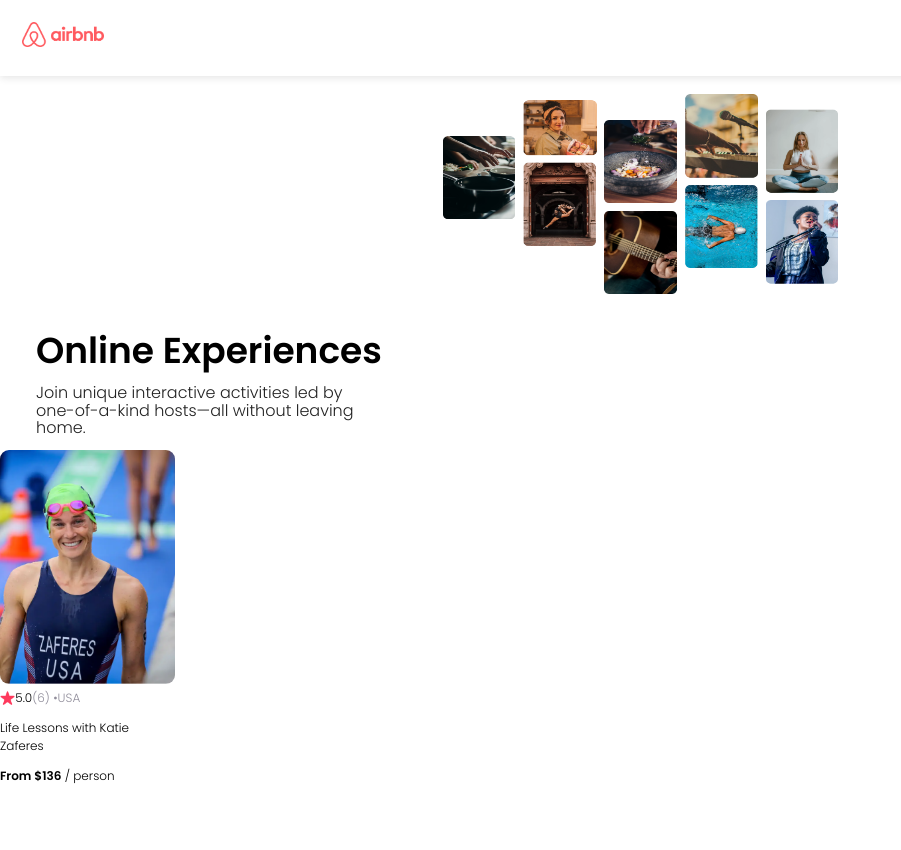
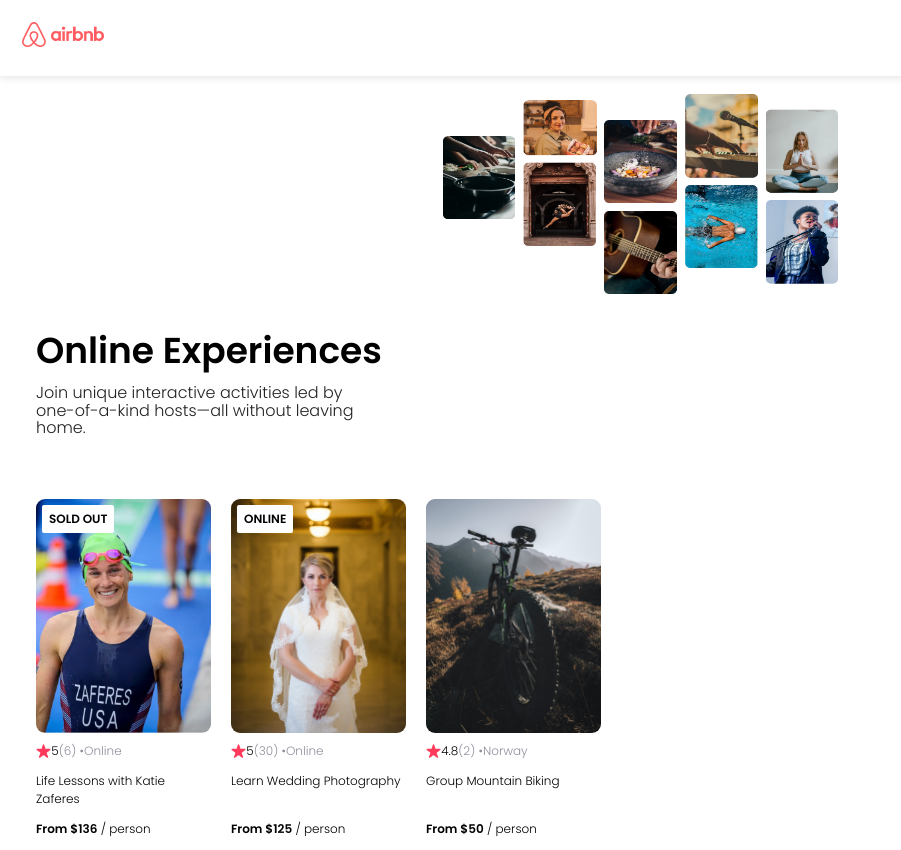
Before and after one commit to OmarAlexDev/netlify-react, a React (Vite) app: page / in a window 1280 px wide. Shown: the whole page, without its empty margins (0-901 px from the left). Before the commit the page ends 800 px from the top, so only its background shows below. Built offline with nearby package versions, Linux system fonts and the light colour scheme.

Commit message:
final update

```diff
--- a/src/App.jsx
+++ b/src/App.jsx
@@ -2,20 +2,22 @@
 import Hero from "./components/Hero";
 import Navbar from "./components/Navbar";
 import Card from "./components/Card";
+import cardData from "./data"
 
 export default function App(){
+    const cards = cardData.map(data=>
+            <Card
+                key={data.id}
+                {...data}
+            />
+        )
     return(
         <>
             <Navbar />
             <Hero />
-            <Card
-            img="katie-zaferes.png"
-            rating="5.0"
-            reviewCount={6}
-            country="USA"
-            title="Life Lessons with Katie Zaferes"
-            price={136}
-            />
+            <section className="cards-list">
+                {cards}
+            </section>
         </>
     )
 }
--- a/src/components/Card.jsx
+++ b/src/components/Card.jsx
@@ -2,17 +2,25 @@
 import imgStar from "../assets/star.png"
 
 export default function Card(props){
+
+    let badgeText
+    if (props.openSpots === 0) {
+        badgeText = "SOLD OUT"
+    } else if (props.location === "Online") {
+        badgeText = "ONLINE"
+    }
     return(
         <div className="card">
-            <img src={`../images/${props.img}`} className="card-img"></img>
+            {badgeText && <div className="card-badge">{badgeText}</div>}
+            <img src={`../images/${props.coverImg}`} className="card-img"></img>
             <div className="card-stats">
                 <img src={imgStar} className="card-star"></img>
-                <span>{props.rating}</span>
-                <span className="gray">({props.reviewCount}) •</span>
-                <span className="gray">{props.country}</span>
+                <span>{props.stats.rating}</span>
+                <span className="gray">({props.stats.reviewCount}) •</span>
+                <span className="gray">{props.location}</span>
             </div>
-            <p>{props.title}</p>
-            <p><span className="bold">From ${props.price}</span> / person</p>
+            <p className="card-title">{props.title}</p>
+            <p className="card-price"><span className="bold">From ${props.price}</span> / person</p>
         </div>
     )
 }
--- a/src/index.css
+++ b/src/index.css
@@ -22,6 +22,7 @@
 }
 .hero{
     padding-top: 18px;
+    padding-bottom: 49px;
     text-align: center;
 }
 .hero-img{
@@ -46,13 +47,24 @@
 .hero > h1{
     text-align: left;
 }
+.cards-list {
+    display: flex;
+    flex-wrap: nowrap;
+    gap: 20px;
+    overflow-x: auto;
+}
 .card{
     width: 175px;
     font-size: 12px;
+    flex: 0 0 auto;
+    display: flex;
+    flex-direction: column;
+    position: relative;
 }
 .card-img{
     width: 100%;
     border-radius: 9px;
+    margin-bottom: 9px;
 }
 .card-stats{
     display: flex;
@@ -61,3 +73,19 @@
 .card-star{
     height: 14px;
 }
+.card-title {
+    overflow: hidden;
+    text-overflow: ellipsis;
+}
+.card-price {
+    margin-top: auto;
+}
+.card-badge {
+    position: absolute;
+    top: 6px;
+    left: 6px;
+    background-color: white;
+    padding: 5px 7px;
+    border-radius: 2px;
+    font-weight: bold;
+}
```
